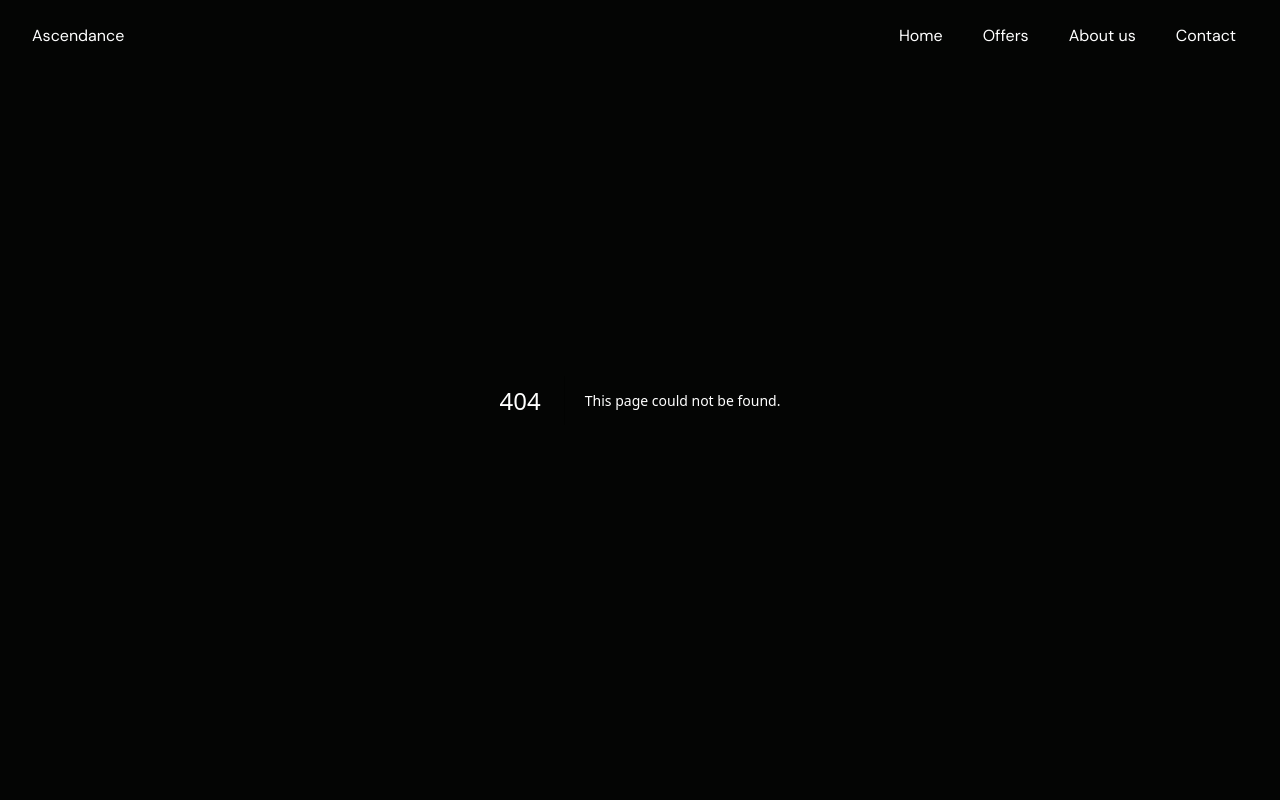
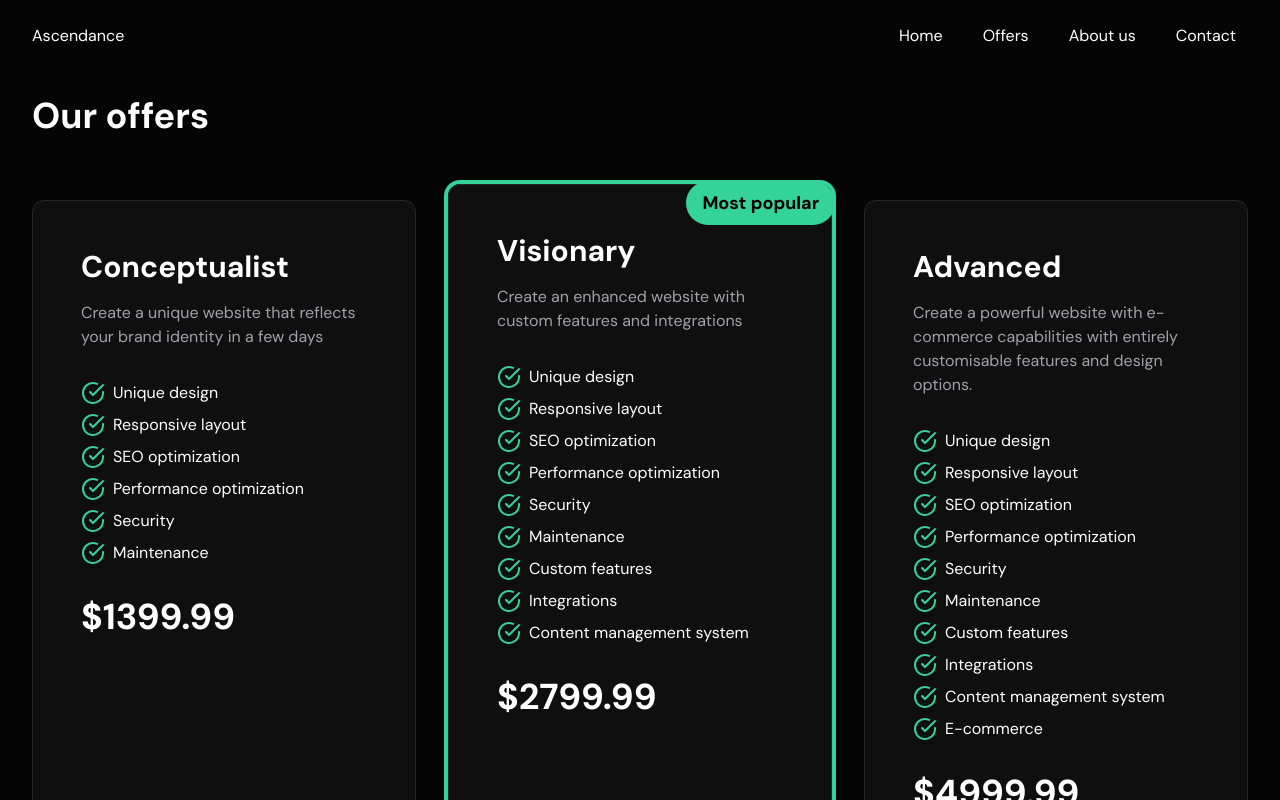
Before and after one commit to ascendance-projects/web, a Next.js app: page /offers in a window 1280 px wide. Before the commit this address had no page. Shown: the top 800 px of the page. Built offline with nearby package versions, Linux system fonts and the light colour scheme.

Commit message:
[FEAT] Offers page & fixes

```diff
--- /dev/null
+++ b/src/app/offers/page.tsx
@@ -0,0 +1,150 @@
+import type { VariantProps } from "class-variance-authority";
+import { cva } from "class-variance-authority";
+import { CheckCircle } from "lucide-react";
+import { Button } from "~/components/ui/button";
+
+const EVERY_PLAN_FEATURES = [
+  "Unique design",
+  "Responsive layout",
+  "SEO optimization",
+  "Performance optimization",
+  "Security",
+  "Maintenance",
+];
+
+const OFFERS = [
+  {
+    title: "Conceptualist",
+    description:
+      "Create a unique website that reflects your brand identity in a few days",
+    features: EVERY_PLAN_FEATURES,
+    price: 1399.99,
+  },
+  {
+    title: "Visionary",
+    description:
+      "Create an enhanced website with custom features and integrations",
+    features: [
+      ...EVERY_PLAN_FEATURES,
+      "Custom features",
+      "Integrations",
+      "Content management system",
+    ],
+    price: 2799.99,
+    variant: "popular",
+  },
+  {
+    title: "Advanced",
+    description:
+      "Create a powerful website with e-commerce capabilities with entirely customisable features and design options.",
+    features: [
+      ...EVERY_PLAN_FEATURES,
+      "Custom features",
+      "Integrations",
+      "Content management system",
+      "E-commerce",
+    ],
+    price: 4999.99,
+    variant: "premium",
+  },
+] satisfies {
+  title: string;
+  description: string;
+  features: string[];
+  price: number;
+  variant?: VariantProps<typeof offerCard>["variant"];
+}[];
+
+export default function Offers() {
+  return (
+    <section className="container pb-64 pt-24">
+      <h1 className="text-4xl font-bold">Our offers</h1>
+
+      <div className="mt-16 grid gap-8 md:grid-cols-3">
+        {OFFERS.map(({ title, description, features, price, variant }) => (
+          <OfferCard
+            key={title}
+            title={title}
+            description={description}
+            features={features}
+            price={price}
+            variant={variant}
+          />
+        ))}
+      </div>
+    </section>
+  );
+}
+
+const offerCard = cva(
+  "relative flex h-full flex-col rounded-xl border border-zinc-800 bg-zinc-900/55 p-12 transition-all",
+  {
+    variants: {
+      variant: {
+        default: "",
+        popular:
+          "border-emerald-400 relative hover:-translate-y-8 -translate-y-4 bg-emerald-950/55 ring-4 ring-emerald-400 hover:bg-emerald-900/55",
+        premium:
+          "border-purple-400 bg-purple-950/55 ring-3 ring-purple-400 hover:bg-purple-900/55",
+      },
+    },
+    defaultVariants: {
+      variant: "default",
+    },
+  },
+);
+
+type OfferCardProps = VariantProps<typeof offerCard> &
+  React.ComponentPropsWithoutRef<"div"> & {
+    title: string;
+    description: string;
+    features: string[];
+    price: number;
+  };
+
+function OfferCard({
+  variant,
+  title,
+  description,
+  features,
+  price,
+  ...props
+}: OfferCardProps) {
+  return (
+    <div
+      {...props}
+      className={offerCard({
+        variant,
+        className: props.className,
+      })}
+    >
+      {variant === "popular" && (
+        <span className="absolute -right-1 -top-1 rounded-full bg-emerald-400 px-4 py-2 text-lg font-bold text-black">
+          Most popular
+        </span>
+      )}
+      <h2 className="text-3xl font-bold">{title}</h2>
+      <p className="mt-4 text-zinc-400">{description}</p>
+
+      <ul className="mt-8 grid gap-2">
+        {features.map(feature => (
+          <li key={feature} className="flex items-center gap-2">
+            <CheckCircle className="h-6 w-6 text-emerald-400" />
+            <span>{feature}</span>
+          </li>
+        ))}
+      </ul>
+
+      {/* price */}
+      <span className="my-8 block text-4xl font-bold">${price}</span>
+
+      <Button
+        variant="outline"
+        size="lg"
+        className="mt-auto h-auto w-full py-3 text-lg text-black data-[is-highlighted]:border-emerald-700 data-[is-highlighted]:bg-emerald-400 hover:data-[is-highlighted]:bg-emerald-500"
+      >
+        Start now
+      </Button>
+    </div>
+  );
+}
--- a/src/components/Footer.tsx
+++ b/src/components/Footer.tsx
@@ -12,10 +12,10 @@ export default function Footer() {
           <div className="flex flex-col gap-4">
             <h2 className="font-bold">Navigate</h2>
             <div className="flex flex-col gap-2">
-              <NavLink href="#about">Home</NavLink>
-              <NavLink href="#about">Offers</NavLink>
-              <NavLink href="#about">About us</NavLink>
-              <NavLink href="#about">Contact</NavLink>
+              <NavLink href="/">Home</NavLink>
+              <NavLink href="/offers">Offers</NavLink>
+              <NavLink href="/#about">About us</NavLink>
+              <NavLink href="/#contact">Contact</NavLink>
             </div>
           </div>
 
@@ -23,10 +23,10 @@ export default function Footer() {
           <div className="flex flex-col gap-4">
             <h2 className="font-bold">Sections</h2>
             <div className="flex flex-col gap-2">
-              <NavLink href="#our-team">Our team</NavLink>
-              <NavLink href="#values">Values</NavLink>
-              <NavLink href="#values">Green coding</NavLink>
-              <NavLink href="#values">Hostinger</NavLink>
+              <NavLink href="/#our-team">Our team</NavLink>
+              <NavLink href="/#values">Values</NavLink>
+              <NavLink href="/#green-coding">Green coding</NavLink>
+              <NavLink href="/#host">Hostinger</NavLink>
             </div>
           </div>
 
--- a/src/components/Navbar.tsx
+++ b/src/components/Navbar.tsx
@@ -8,15 +8,15 @@ const LINKS = [
   },
   {
     name: "Offers",
-    url: "#offers",
+    url: "/offers",
   },
   {
     name: "About us",
-    url: "#about-us",
+    url: "/#about-us",
   },
   {
     name: "Contact",
-    url: "#contact",
+    url: "/#contact",
   },
 ] as const satisfies { name: string; url: string }[];
 
--- a/src/features/homepage/components/Contact.tsx
+++ b/src/features/homepage/components/Contact.tsx
@@ -10,7 +10,6 @@ import {
   FormMessage,
 } from "~/components/ui/form";
 import { Input } from "~/components/ui/input";
-import { Label } from "~/components/ui/label";
 import { Textarea } from "~/components/ui/textarea";
 import useContactForm from "~/features/contact/hooks/useContactForm";
 
```
